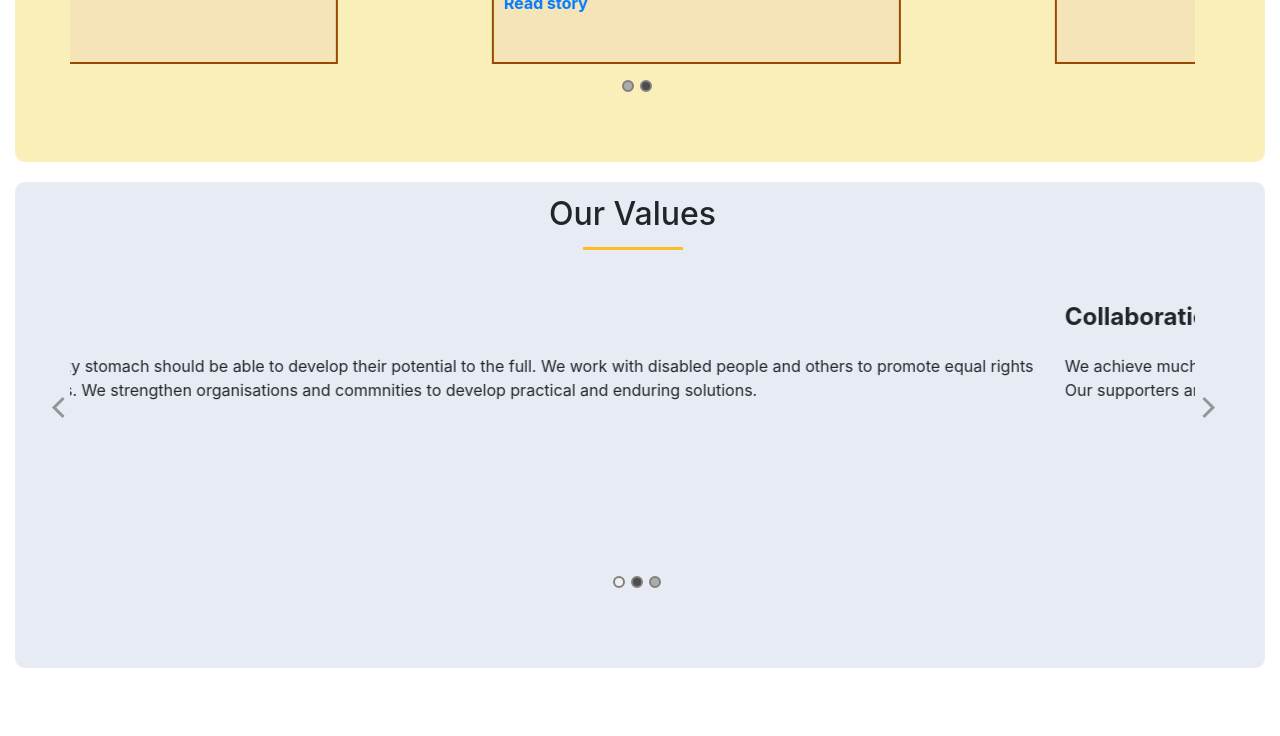
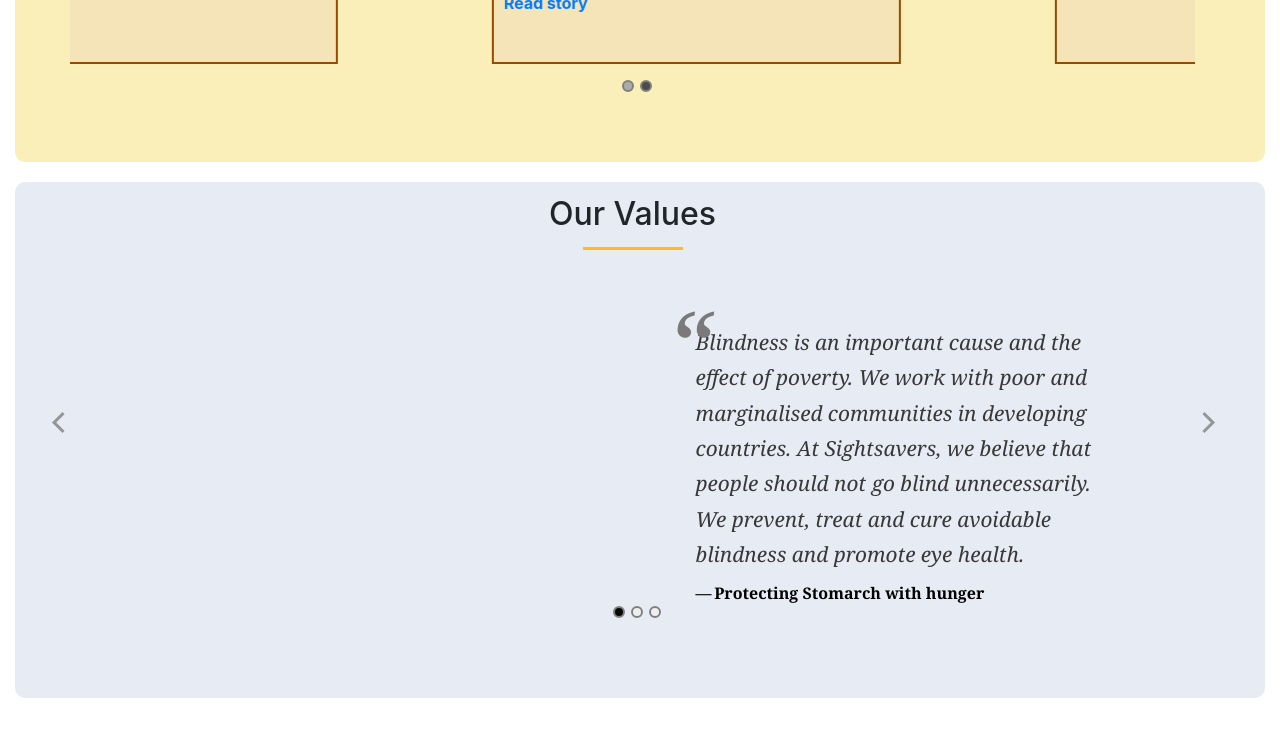
Before and after one commit to utkarsh858/gopalseva, a React (Create React App) app: page / in a window 1280 px wide. Shown: the part 3721-4457 px from the top of the page. Built offline with nearby package versions, Linux system fonts and the light colour scheme.

Commit message:
what people say about us done & IMAGE PENDING

```diff
--- a/src/Home.js
+++ b/src/Home.js
@@ -813,8 +813,7 @@ scrollTo = (target) =>{
                   responsive={responsive2}
                   ssr={true} // means to render carousel on server-side.
                   infinite={true}
-                  autoPlay={this.props.deviceType !== "mobile" ? true : false}
-                  autoPlaySpeed={2500}
+
                   customButtonGroup={<CustomButtonGroup />}
                   renderButtonGroupOutside={true}
                   showDots={true}
@@ -823,21 +822,57 @@ scrollTo = (target) =>{
                 >
                     <div>
                         <div class="our-value-item">
-                            <h3>Protecting Stomarch with hunger</h3>
-                            <p>Blindness is an important cause and the effect of poverty. We work with poor and marginalised communities in developing countries. At Sightsavers, we believe that people should not go blind unnecessarily. We prevent, treat and cure avoidable blindness and promote eye health.</p>
+                            <div class =" row">
+                                <div class="col-12 col-md-6">
+
+                                </div>
+
+                                <div class="col-12 col-md-6">
+                                    <blockquote>
+                                        Blindness is an important cause and the effect of poverty. We work with poor and marginalised communities in developing countries. At Sightsavers, we believe that people should not go blind unnecessarily. We prevent, treat and cure avoidable blindness and promote eye health.
+                                        <cite>Protecting Stomarch with hunger</cite>
+                                    </blockquote>
+                                </div>
+                            </div>
+
+
                         </div>
                     </div>
 
                     <div>
                         <div class="our-value-item">
-                            <h3>Equal Food</h3>
-                            <p>People with empty stomach should be able to develop their potential to the full. We work with disabled people and others to promote equal rights and opportunities. We strengthen organisations and commnities to develop practical and enduring solutions.</p>
+                            <div class =" row">
+                                <div class="col-12 col-md-6">
+
+                                </div>
+
+                                <div class="col-12 col-md-6">
+                                    <blockquote>
+                                        People with empty stomach should be able to develop their potential to the full. We work with disabled people and others to promote equal rights and opportunities. We strengthen organisations and commnities to develop practical and enduring solutions.
+                                        <cite>Equal Food</cite>
+                                    </blockquote>
+                                </div>
+                            </div>
+
+
                         </div>
                     </div>
                     <div>
                         <div class="our-value-item">
-                            <h3>Collaboration</h3>
-                            <p>We achieve much more when we collaborate. We forge alliances and partnerships to ensure a positive and long term impact on people's lives. Our supporters are a key part of the solution. We work together to accomplish our goals.</p>
+                            <div class =" row">
+                                <div class="col-12 col-md-6">
+
+                                </div>
+
+                                <div class="col-12 col-md-6">
+                                    <blockquote>
+                                        We achieve much more when we collaborate. We forge alliances and partnerships to ensure a positive and long term impact on people's lives. Our supporters are a key part of the solution. We work together to accomplish our goals.
+                                        <cite>Collaboration</cite>
+                                    </blockquote>
+                                </div>
+                            </div>
+
+
                         </div>
                     </div>
 
--- a/src/css/style.css
+++ b/src/css/style.css
@@ -332,11 +332,11 @@ background-color: black !important;
 .our-value-item {
    padding-right :15px;
    padding-left: 15px;
-
+   padding-top:25px;
    width: 100%;
    position: relative;
    padding-bottom: 40px;
-   height : 300px;
+   height : 330px;
 
 }
 .our-value-item h3 {
@@ -345,6 +345,40 @@ background-color: black !important;
     font-weight: bold;
 }
 
+blockquote {
+    font-family: Georgia, serif;
+    font-size: 18px;
+    font-style: italic;
+    width: 500px;
+    margin: 0.25em 0;
+    padding: 0.35em 40px;
+    line-height: 1.45;
+    position: relative;
+    color: #383838;
+}
+
+blockquote:before {
+    display: block;
+    padding-left: 20px;
+    content: "\201C";
+    font-size: 80px;
+    position: absolute;
+    left: -20px;
+    top: -20px;
+    color: #7a7a7a;
+}
+
+blockquote cite {
+    color: #000;
+    font-size: 20px;
+    font-weight: bold;
+    display: block;
+    margin-top: 5px;
+}
+
+blockquote cite:before {
+    content: "\2014 \2009";
+}
 
 
 .empty-gap-creater{
```
